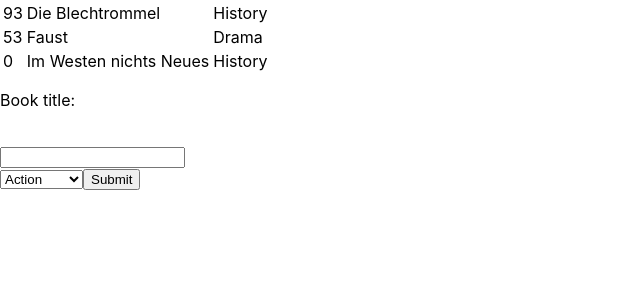
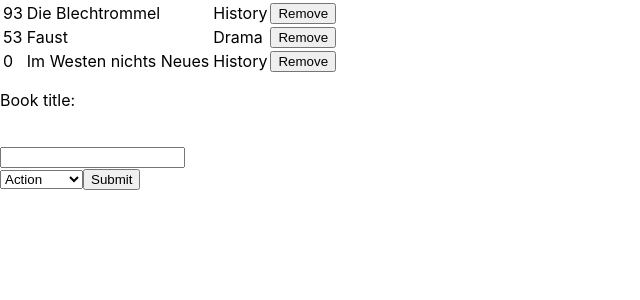
Before and after one commit to marcode95/bookstore, a React (Create React App) app: page / in a window 1280 px wide. Shown: the top 300 px of the page, without its empty margins (0-640 px from the left). Built offline with nearby package versions, Linux system fonts and the light colour scheme.

Commit message:
Make remove book function work

```diff
--- a/src/components/Book.js
+++ b/src/components/Book.js
@@ -1,7 +1,7 @@
 import React from 'react';
 import PropTypes from 'prop-types';
 
-export default function Book({ book }) {
+export default function Book({ book, handleRemoveBook }) {
   const { id, title, category } = book;
 
   return (
@@ -9,6 +9,7 @@ export default function Book({ book }) {
       <td>{id}</td>
       <td>{title}</td>
       <td>{category}</td>
+      <button type="button" onClick={() => handleRemoveBook(book)}>Remove</button>
     </tr>
   );
 }
@@ -23,4 +24,5 @@ Book.propTypes = {
     title: PropTypes.string,
     category: PropTypes.string,
   }),
+  handleRemoveBook: PropTypes.func.isRequired,
 };
--- a/src/containers/BooksList.js
+++ b/src/containers/BooksList.js
@@ -2,18 +2,25 @@ import React from 'react';
 import PropTypes from 'prop-types';
 import { connect } from 'react-redux';
 import Book from '../components/Book';
+import { removeBook } from '../actions/index';
 
-const BooksList = ({ books }) => (
-  <table>
-    <tbody>
-      {books.map((book) => (<Book book={book} key={book.id} />))}
-    </tbody>
-  </table>
-);
+const BooksList = ({ books, removeBook }) => {
+  const handleRemoveBook = (book) => {
+    removeBook(book);
+  };
+
+  return (
+    <table>
+      <tbody>
+        {books.map(
+          (book) => (<Book book={book} key={book.id} handleRemoveBook={handleRemoveBook} />),
+        )}
+      </tbody>
+    </table>
+  );
+};
 
 const mapStateToProps = (state) => ({ books: state.books });
-
-export default connect(mapStateToProps)(BooksList);
 
 BooksList.defaultProps = {
   books: [],
@@ -21,4 +28,7 @@ BooksList.defaultProps = {
 
 BooksList.propTypes = {
   books: PropTypes.oneOfType([PropTypes.array]),
+  removeBook: PropTypes.func.isRequired,
 };
+
+export default connect(mapStateToProps, { removeBook })(BooksList);
--- a/src/reducers/books.js
+++ b/src/reducers/books.js
@@ -22,7 +22,7 @@ const booksReducer = (state = initialState, action) => {
     case 'CREATE_BOOK':
       return state.concat(book);
     case 'REMOVE_BOOK':
-      return state.filter((oldBook) => oldBook.id !== book.id);
+      return state.filter((oldBook) => oldBook !== action.payload);
     default:
       return state;
   }
```
